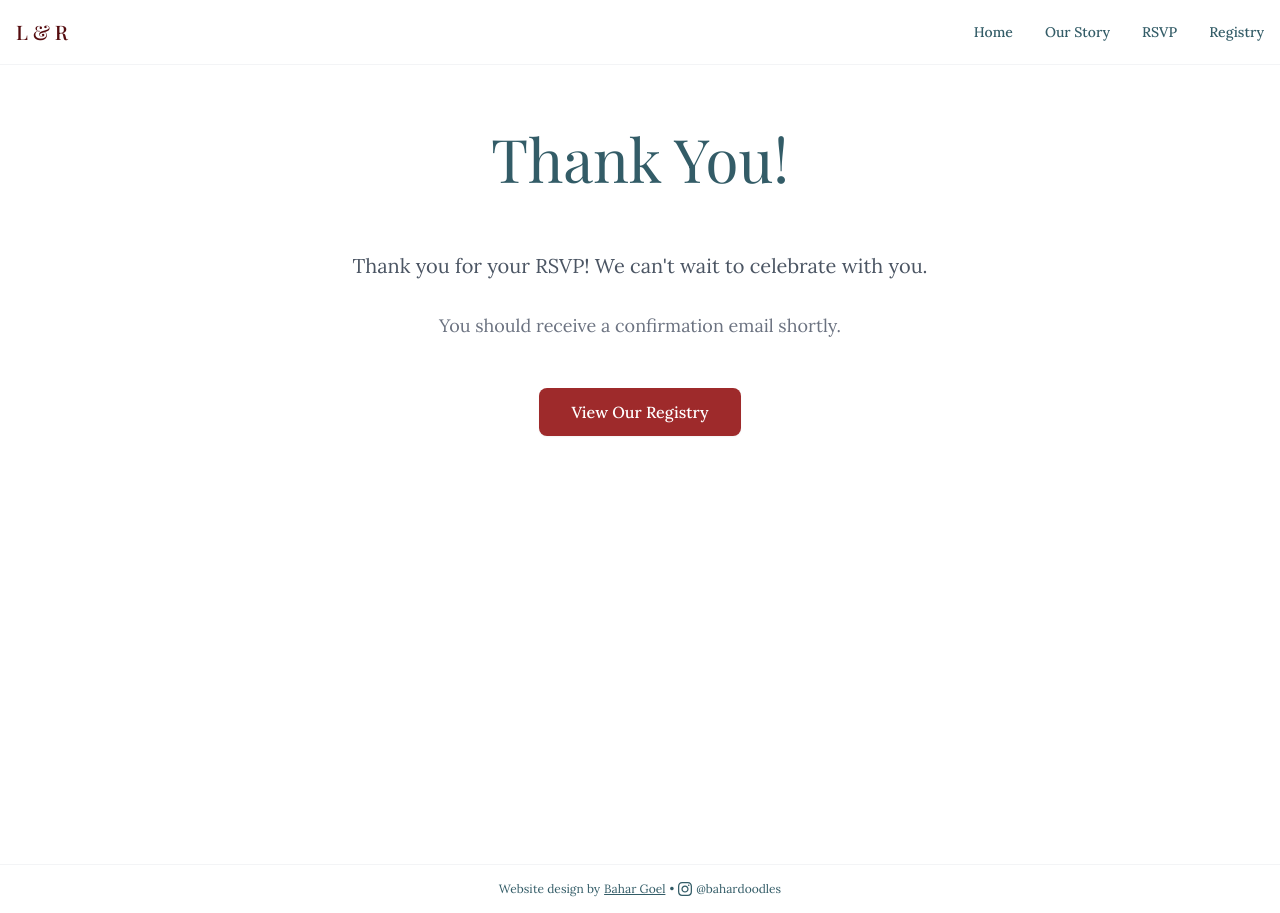
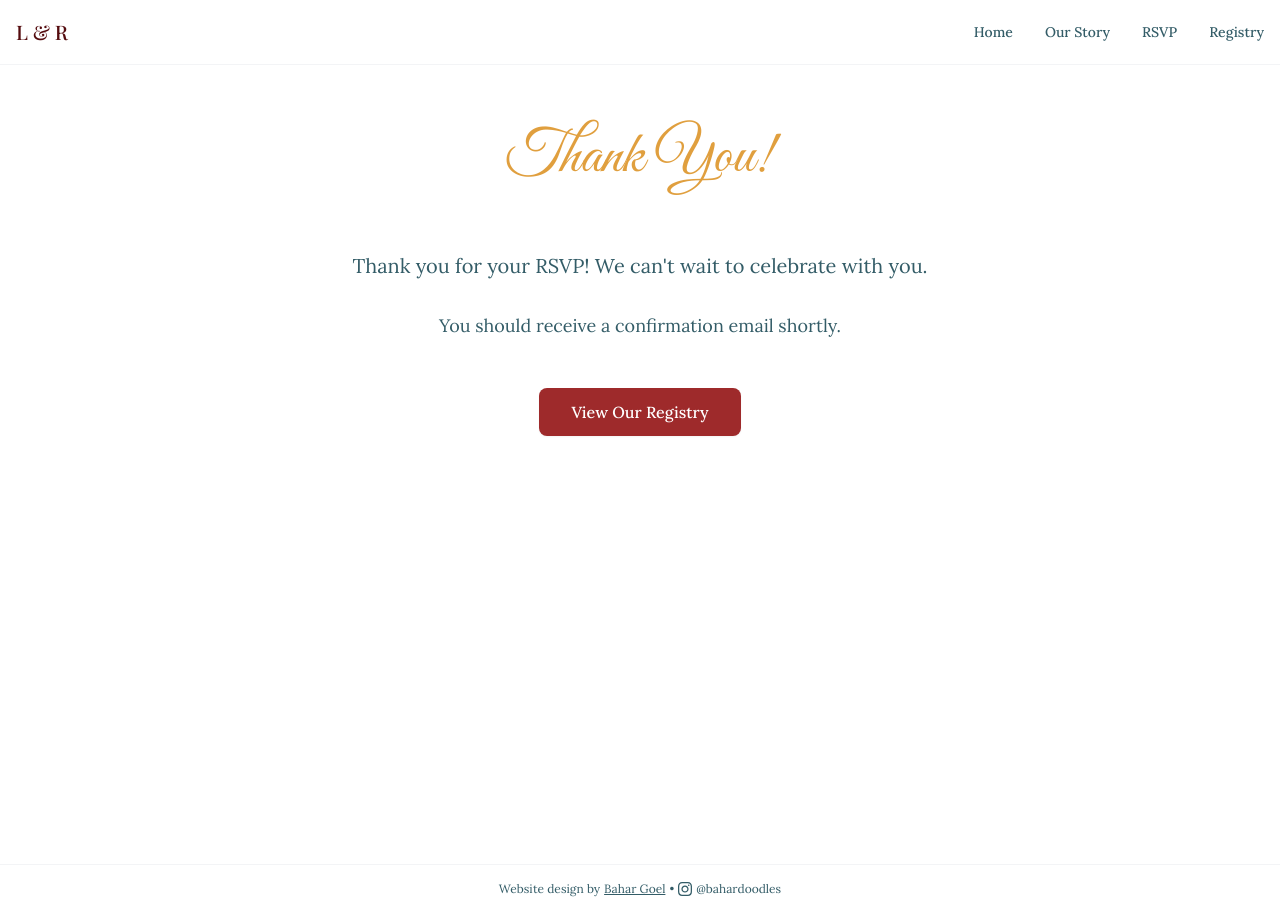
Before and after one commit to RaazKH/wedding-website, a Next.js app: page /rsvp/thank-you in a window 1280 px wide. Built offline with nearby package versions, Linux system fonts and the light colour scheme.

Commit message:
more designer feedback

```diff
--- a/src/app/page.tsx
+++ b/src/app/page.tsx
@@ -43,7 +43,7 @@ export default function Home() {
       <section className="py-16 md:py-20">
         <div className="container mx-auto px-4">
           <div className="bg-box/40 border border-box/60 rounded-lg p-6 md:p-10 max-w-4xl mx-auto">
-            <h2 className="text-center cursive color-orange text-2xl md:text-3xl mb-4">Our Special Day</h2>
+            <h2 className="text-center cursive color-orange text-3xl md:text-4xl mb-4">Our Special Day</h2>
             <p className="body-text text-center color-blue mb-6">
               We are so excited to celebrate with you in beautiful Portugal. On this page, you'll find a short overview and quick links. For the full story and details, explore the sections below.
             </p>
@@ -52,7 +52,7 @@ export default function Home() {
             </p>
           </div>
           <div className="flex justify-center mt-6">
-            <Link href="/registry" className="bg-red text-white py-3 rounded-lg font-medium text-sm hover:bg-red/90 focus:outline-none focus:ring-2 focus:ring-red focus:ring-offset-2 transition-colors shadow-sm inline-block w-[150px] text-center">Gift Registry</Link>
+            <Link href="/registry" className="bg-red text-white py-3 rounded-lg text-sm hover:bg-red/90 focus:outline-none focus:ring-2 focus:ring-red focus:ring-offset-2 transition-colors shadow-sm inline-block w-[150px] text-center">Gift Registry</Link>
           </div>
         </div>
       </section>
@@ -87,7 +87,7 @@ export default function Home() {
       {/* Our Story */}
       <section id="story" className="mt-20">
         <div className="container mx-auto px-4">
-          <h2 className="cursive color-orange text-6xl md:text-6xl font-light text-center mb-10">Our Story</h2>
+          <h2 className="cursive color-orange text-6xl font-light text-center mb-10">Our Story</h2>
 
           <div className="max-w-6xl mx-auto">
             <div className="mb-16">
--- a/src/app/registry/page.tsx
+++ b/src/app/registry/page.tsx
@@ -14,7 +14,7 @@ export default function Registry() {
       <div className="container mx-auto px-4 max-w-4xl">
         {/* Header Section */}
         <div className="text-center">
-          <h1 className="subtitle color-dark-red text-4xl mb-8">
+          <h1 className="cursive color-orange text-5xl md:text-6xl mb-8">
             Gift Registry
           </h1>
           <div className="max-w-3xl mx-auto">
--- a/src/app/rsvp/thank-you/page.tsx
+++ b/src/app/rsvp/thank-you/page.tsx
@@ -2,15 +2,15 @@ export default function ThankYou() {
   return (
     <main className="min-h-screen py-16">
       <div className="container mx-auto px-4">
-        <h1 className="font-serif text-4xl md:text-6xl font-light text-center mb-16">
+        <h1 className="cursive color-orange text-6xl text-center mb-16">
           Thank You!
         </h1>
         <div className="max-w-4xl mx-auto text-center">
-          <p className="text-xl text-gray-600 mb-8">
+          <p className="text-xl color-blue mb-8">
             Thank you for your RSVP! We can't wait to celebrate with you.
           </p>
           {/* TODO BELOW? */}
-          <p className="text-lg text-gray-500 mb-8">
+          <p className="text-lg color-blue mb-8">
             You should receive a confirmation email shortly.
           </p>
 
```
